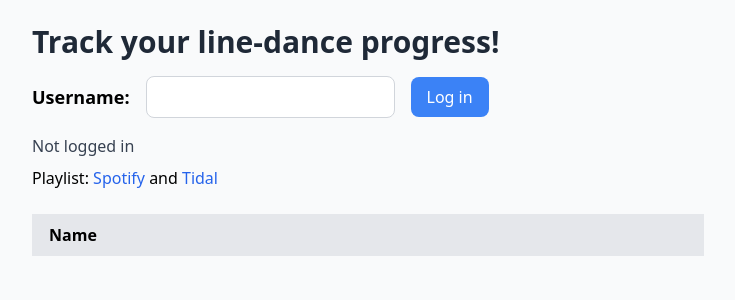
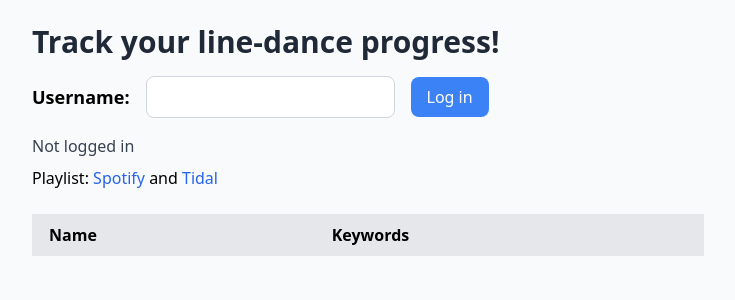
Before and after one commit to loic-lescoat/linedance-tracker, a Flask app: page / in a window 1280 px wide. Shown: the top 300 px of the page, without its empty margins (272-1007 px from the left). Run offline with Flask 3, Linux system fonts and the light colour scheme; data that the repository does not hold is empty; some libraries are stand-ins or nearby versions.

Commit message:
attempt: update ui

```diff
--- a/app.py
+++ b/app.py
@@ -12,7 +12,7 @@ import os
 import sqlite3
 
 
-dance = namedtuple("dance", ["id", "name", "url", "status"])
+dance = namedtuple("dance", ["id", "name", "keywords", "url", "status"])
 
 STORAGE_DIR = os.environ["STORAGE_DIR"]
 
@@ -39,7 +39,7 @@ def home():
         user_filter = "and 1 = 2"  # return no progress if not logged in
     dances_list = cur.execute(
         f"""with t0 as (
-    select dances.id, dances.name, dances.url, progress.status
+    select dances.id, dances.name, dances.keywords, dances.url, progress.status
     from dances
     left join progress
     on dances.id = progress.id
--- a/migrate.py
+++ b/migrate.py
@@ -6,9 +6,9 @@ one database into another
 # import sqlite3
 import os
 
-STORAGE_DIR = os.environ['STORAGE_DIR']
+STORAGE_DIR = os.environ["STORAGE_DIR"]
 
-SOURCE_DB = os.path.join(STORAGE_DIR, 'dance-progress.db.old')
-DESTINATION_DB = os.path.join(STORAGE_DIR, 'dance-progress.db')
+SOURCE_DB = os.path.join(STORAGE_DIR, "dance-progress.db.old")
+DESTINATION_DB = os.path.join(STORAGE_DIR, "dance-progress.db")
 
 # rest of script is a 'next step'
--- a/templates/home.html
+++ b/templates/home.html
@@ -41,6 +41,7 @@
             <thead class="bg-gray-200">
                 <tr>
                     <th class="px-4 py-2 text-left">Name</th>
+                    <th class="px-4 py-2 text-left">Keywords</th>
                     {% if username is not none %}
                     <th class="px-4 py-2 text-left">Status</th>
                     <th class="px-4 py-2 text-left">Increment Status</th>
@@ -52,6 +53,7 @@
                 {% for dance in dances %}
                 <tr class="{% if loop.index is even %}bg-gray-100{% else %}bg-white{% endif %}">
                     <td class="border px-4 py-2"><a href="{{ dance.url }}" target="_blank" class="text-blue-600 hover:underline">{{ dance.name }}</a></td>
+                    <td class="border px-4 py-2">{{ dance.keywords }}</td>
                     {% if username is not none %}
                     <td class="border px-4 py-2" style="background-color:
                         {% if dance.status == 0 %}white
```
